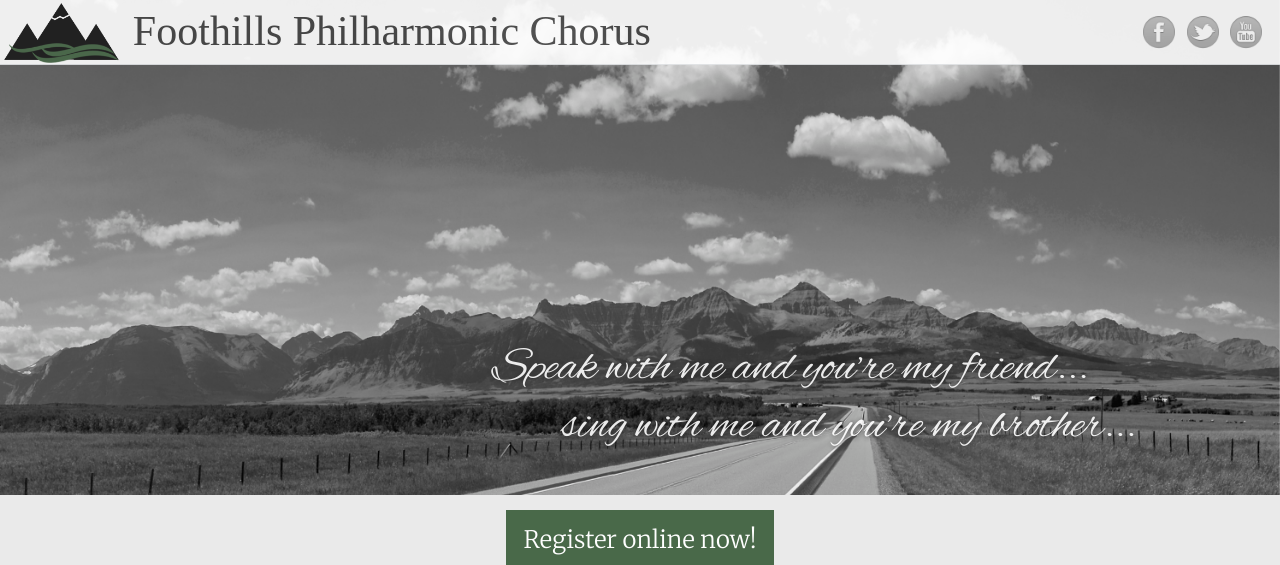
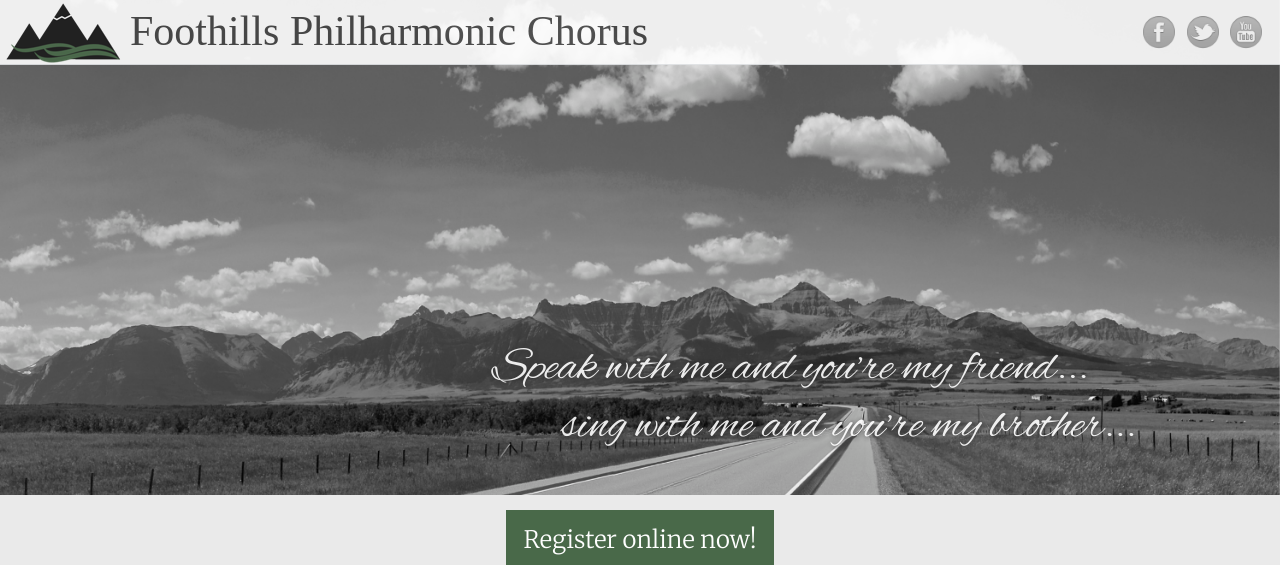
Before and after one commit to percyhanna/fps, a Jekyll site: the page built from index2.html, in a window 1280 px wide and 1400 px high. Shown: the top 565 px of the window. Built offline with Jekyll 4.4.1, drawn with Linux system fonts in a browser that asks for light colours; nearby versions of some CDN libraries; some web fonts are replaced; Markdown is read by kramdown in place of the engine named in the settings; grey boxes are pictures that could not be loaded.

Commit message:
Lots of stuff.

```diff
--- a/_layouts/default.html
+++ b/_layouts/default.html
@@ -17,10 +17,7 @@
     <header id="masthead" class="site-header" role="banner">
       <div class="header-wrap clearfix">
         <div class="site-branding">
-          <a href="/">
-            <img src="/images/logo-mountains.png">
-            <h1>Foothills Philharmonic Chorus</h1>
-          </a>
+          <h1>Foothills Philharmonic Chorus</h1>
         </div>
 
         <nav id="site-navigation" class="main-navigation" role="navigation">
--- a/css/main.css
+++ b/css/main.css
@@ -524,18 +524,14 @@
   max-width: 100%;
   margin-right: 30px;
 }
-.site-branding img {
-  max-height: 60px;
-  float: left;
-  padding: 3px 0 0 3px;
-}
 .site-branding h1 {
   font-family: Balthazar;
   line-height: 1.5em;
-  margin-left: 0.3em;
   float: left;
   font-size: 42px;
   color: #444;
+  padding-left: 130px;
+  background: url(/images/logo-mountains-header.png) 5px 3px no-repeat;
 }
 .site-title {
   font-size: 36px;
@@ -819,7 +815,7 @@
   background-color: #FFFFFF;
   padding: 30px 30px 20px;
   padding: 3rem 3rem 2rem;
-  min-height: 425px;
+  min-height: 450px;
 }
 #featured_pages .entry-title {
   line-height: 1;
```
Also changed, not shown: index.html (+8 -2 lines), images/logo-mountains-header.png (added), 1 other file.
